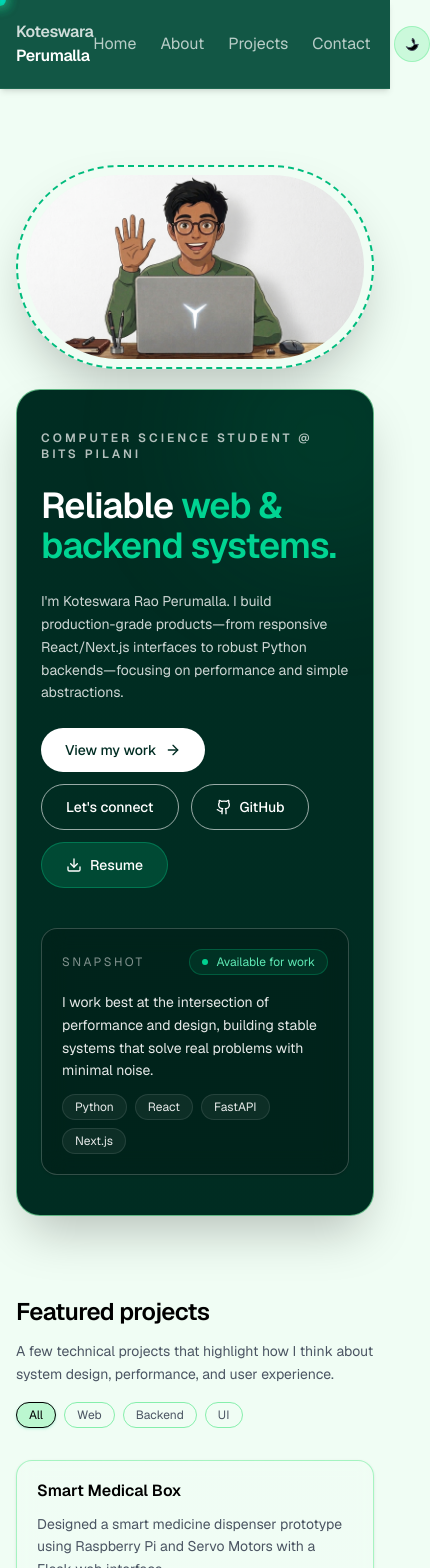
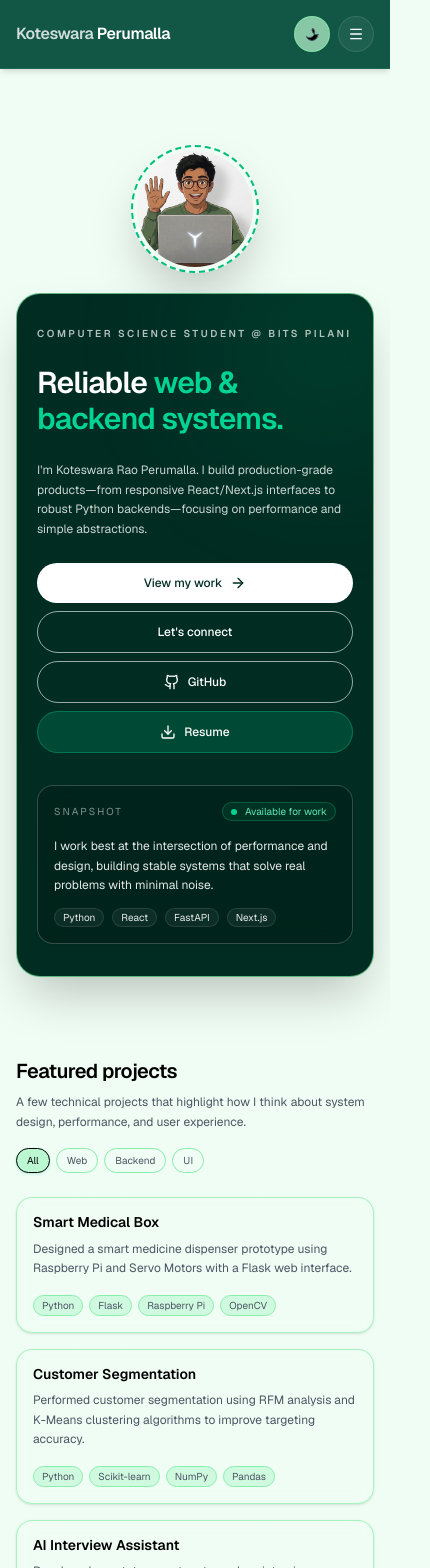
Before and after one commit to p-koteswara/ProfileWebsite, a Next.js app: page / in a window 390 px wide. Shown: the top 1568 px of the page, 430 px wide, since content can reach past the window. Built offline with nearby package versions, Linux system fonts and the light colour scheme.

Commit message:
Fixed issues with responsive

```diff
--- a/app/about/page.tsx
+++ b/app/about/page.tsx
@@ -1,10 +1,10 @@
 export default function About() {
   return (
-    <section className="py-10 sm:py-14 lg:py-20 space-y-6">
-      <h1 className="text-3xl font-semibold tracking-tight sm:text-4xl md:text-5xl">
+    <section className="py-6 sm:py-14 lg:py-20 space-y-4 sm:space-y-6">
+      <h1 className="text-2xl font-semibold tracking-tight sm:text-4xl md:text-5xl">
         About
       </h1>
-      <p className="max-w-4xl text-base leading-relaxed text-muted sm:text-lg">
+      <p className="max-w-4xl text-sm leading-relaxed text-muted sm:text-lg">
         I&apos;m a full stack developer who enjoys designing simple, resilient
         systems. I care about clear abstractions, small details, and building
         interfaces that feel calm and predictable rather than loud or
--- a/app/layout.tsx
+++ b/app/layout.tsx
@@ -7,9 +7,9 @@ import "./globals.css";
 import { ThemeToggle } from "../components/theme-toggle";
 import { ThemeProvider } from "../components/theme-provider";
 import CursorTrail from "../components/cursor-trail";
-import { motion, useMotionValue, useSpring } from "framer-motion";
-import { useEffect } from "react";
-import { Github, Linkedin, Mail } from "lucide-react";
+import { motion, useMotionValue, useSpring, AnimatePresence } from "framer-motion";
+import { useEffect, useState } from "react";
+import { Github, Linkedin, Mail, Menu, X } from "lucide-react";
 
 const geistSans = Geist({
   variable: "--font-geist-sans",
@@ -26,6 +26,7 @@ export default function RootLayout({
 }: {
   children: React.ReactNode;
 }) {
+  const [isMenuOpen, setIsMenuOpen] = useState(false);
   const mouseX = useMotionValue(0);
   const mouseY = useMotionValue(0);
 
@@ -43,11 +44,19 @@ export default function RootLayout({
     return () => window.removeEventListener("mousemove", handleMouseMove);
   }, [mouseX, mouseY]);
 
+  const navItems = [
+    { name: "Home", href: "/#hero" },
+    { name: "About", href: "/#about" },
+    { name: "Projects", href: "/projects" },
+    { name: "Contact", href: "/contact" },
+  ];
+
   return (
     <html lang="en" suppressHydrationWarning>
       <body className={`${geistSans.variable} ${geistMono.variable}`}>
         <ThemeProvider>
-          <div className="relative min-h-screen bg-background text-foreground transition-colors duration-300">
+          <div className="relative min-h-screen bg-background text-foreground transition-colors duration-300 overflow-x-hidden">
+            <div className="hidden md:block">
               <CursorTrail />
               {/* Mouse Spotlight */}
               <motion.div
@@ -56,32 +65,69 @@ export default function RootLayout({
                   background: `radial-gradient(600px circle at ${spotlightX}px ${spotlightY}px, var(--color-accent), transparent 80%)`,
                 }}
               />
+            </div>
 
             <header className="sticky top-0 z-50 border-b border-border/10 bg-header-bg/95 text-header-text shadow-md backdrop-blur-sm">
-              <div className="mx-auto flex max-w-[1400px] items-center justify-between px-4 py-5 sm:px-6 sm:py-6 lg:px-8">
-                <Link href="/#hero" className="group text-base font-semibold tracking-tight">
+              <div className="mx-auto flex max-w-[1400px] items-center justify-between px-4 py-4 sm:px-6 sm:py-6 lg:px-8">
+                <Link href="/#hero" className="group text-base font-semibold tracking-tight shrink-0">
                   <span className="opacity-80 transition-opacity group-hover:opacity-100">Koteswara</span>{" "}
                   <span className="transition-transform group-hover:translate-x-1 inline-block">Perumalla</span>
                 </Link>
-                <nav className="flex items-center gap-6 text-base text-header-text/70">
-                  {[
-                    { name: "Home", href: "/#hero" },
-                    { name: "About", href: "/#about" },
-                    { name: "Projects", href: "/projects" },
-                    { name: "Contact", href: "/contact" },
-                  ].map((item) => (
+
+                <nav className="flex items-center gap-3 sm:gap-6">
+                  {/* Desktop Navigation */}
+                  <div className="hidden items-center gap-6 md:flex">
+                    {navItems.map((item) => (
                       <Link
                         key={item.name}
                         href={item.href}
-                      className="relative transition-colors hover:text-header-text group"
+                        className="relative text-sm font-medium text-header-text/70 transition-colors hover:text-header-text group"
                       >
                         {item.name}
                         <span className="absolute -bottom-1 left-0 h-0.5 w-0 bg-white transition-all duration-300 group-hover:w-full" />
                       </Link>
                     ))}
+                  </div>
+
+                  <div className="flex items-center gap-2 sm:gap-4">
                     <ThemeToggle />
+                    {/* Mobile Menu Button */}
+                    <button
+                      type="button"
+                      className="flex h-9 w-9 items-center justify-center rounded-full border border-white/10 bg-white/5 transition-colors hover:bg-white/10 md:hidden"
+                      onClick={() => setIsMenuOpen(!isMenuOpen)}
+                      aria-label="Toggle menu"
+                    >
+                      {isMenuOpen ? <X className="h-4 w-4" /> : <Menu className="h-4 w-4" />}
+                    </button>
+                  </div>
                 </nav>
               </div>
+
+              {/* Mobile Navigation Dropdown */}
+              <AnimatePresence>
+                {isMenuOpen && (
+                  <motion.div
+                    initial={{ opacity: 0, height: 0 }}
+                    animate={{ opacity: 1, height: "auto" }}
+                    exit={{ opacity: 0, height: 0 }}
+                    className="overflow-hidden border-b border-white/10 bg-header-bg md:hidden"
+                  >
+                    <nav className="flex flex-col px-4 py-2">
+                      {navItems.map((item) => (
+                        <Link
+                          key={item.name}
+                          href={item.href}
+                          onClick={() => setIsMenuOpen(false)}
+                          className="py-4 text-sm font-medium text-header-text/70 transition-colors hover:text-header-text border-b border-white/5 last:border-0"
+                        >
+                          {item.name}
+                        </Link>
+                      ))}
+                    </nav>
+                  </motion.div>
+                )}
+              </AnimatePresence>
             </header>
 
             <main className="relative z-10 mx-auto max-w-[1400px] px-4 py-12 sm:px-6 sm:py-16 lg:px-8">
@@ -91,7 +137,7 @@ export default function RootLayout({
             <footer className="relative z-10 border-t border-border/10 bg-background py-12">
               <div className="mx-auto max-w-[1400px] px-4 sm:px-6 lg:px-8">
                 <div className="flex flex-col items-center justify-between gap-6 md:flex-row">
-                  <div className="text-sm text-muted">
+                  <div className="text-xs sm:text-sm text-muted text-center md:text-left">
                     © {new Date().getFullYear()} Koteswara Perumalla. Built with Next.js.
                   </div>
                   <div className="flex items-center gap-6">
--- a/app/page.tsx
+++ b/app/page.tsx
@@ -94,13 +94,12 @@ export default function Home() {
           transition={{ duration: 0.6 }}
           className="flex justify-center"
         >
-          <div className="relative rounded-full p-2 border-2 border-dashed border-emerald-500 shadow-2xl dark:border-emerald-400">
+          <div className="relative rounded-full p-2 border-2 border-dashed border-emerald-500 shadow-2xl dark:border-emerald-400 w-32 h-32 sm:w-48 sm:h-48 md:w-64 md:h-64">
             <Image
               src="/hi image.png"
               alt="Hi"
-              width={500}
-              height={500}
-              className="rounded-full"
+              fill
+              className="rounded-full object-cover p-1"
               priority
             />
           </div>
@@ -114,28 +113,28 @@ export default function Home() {
           animate={{ opacity: 1, scale: 1 }}
           transition={{ duration: 0.8, ease: "easeOut" }}
         >
-          <div className="hover-gradient-shift relative overflow-hidden rounded-3xl border border-border/70 bg-gradient-to-br from-emerald-950 via-emerald-950 to-emerald-900 px-6 py-10 text-white shadow-2xl dark:from-black dark:via-emerald-950 dark:to-emerald-950 sm:px-10 sm:py-12">
+          <div className="hover-gradient-shift relative overflow-hidden rounded-3xl border border-border/70 bg-gradient-to-br from-emerald-950 via-emerald-950 to-emerald-900 px-5 py-8 text-white shadow-2xl dark:from-black dark:via-emerald-950 dark:to-emerald-950 sm:px-10 sm:py-12">
             {/* Decorative background circle */}
             <div className="absolute -right-20 -top-20 h-64 w-64 rounded-full bg-emerald-500/10 blur-3xl" />
 
-            <div className="relative grid gap-10 md:grid-cols-[minmax(0,1.2fr)_minmax(0,1fr)] md:items-center">
+            <div className="relative grid gap-8 md:grid-cols-[minmax(0,1.2fr)_minmax(0,1fr)] md:items-center">
               <motion.div className="space-y-6" variants={stagger} initial="initial" animate="whileInView">
-                <motion.p className="text-xs font-semibold uppercase tracking-[0.25em] text-white/70" variants={fadeInUp}>
+                <motion.p className="text-[10px] font-semibold uppercase tracking-[0.25em] text-white/70 sm:text-xs" variants={fadeInUp}>
                   Computer Science Student @ BITS Pilani
                 </motion.p>
-                <motion.h1 className="text-4xl font-semibold tracking-tight sm:text-5xl md:text-6xl" variants={fadeInUp}>
+                <motion.h1 className="text-3xl font-semibold tracking-tight sm:text-5xl md:text-6xl" variants={fadeInUp}>
                   Reliable <span className="text-emerald-400">web & backend systems.</span>
                 </motion.h1>
-                <motion.p className="max-w-3xl text-sm leading-relaxed text-white/80 sm:text-base" variants={fadeInUp}>
+                <motion.p className="max-w-3xl text-xs leading-relaxed text-white/80 sm:text-sm md:text-base" variants={fadeInUp}>
                   I&apos;m Koteswara Rao Perumalla. I build production-grade products—from
                   responsive React/Next.js interfaces to robust Python backends—focusing
                   on performance and simple abstractions.
                 </motion.p>
-                <motion.div className="flex flex-wrap gap-3" variants={fadeInUp}>
+                <motion.div className="grid grid-cols-1 xs:grid-cols-2 gap-2 sm:flex sm:flex-wrap sm:gap-3" variants={fadeInUp}>
                   <Magnetic>
                     <Link
                       href="/projects"
-                      className="group inline-flex items-center justify-center gap-2 rounded-full bg-white px-6 py-3 text-sm font-medium text-emerald-950 transition-all hover:bg-white/90 hover:shadow-lg hover:shadow-emerald-500/20"
+                      className="group flex w-full items-center justify-center gap-2 rounded-full bg-white px-4 py-3 text-xs font-medium text-emerald-950 transition-all hover:bg-white/90 hover:shadow-lg hover:shadow-emerald-500/20 sm:w-auto sm:px-6 sm:py-3 sm:text-sm"
                     >
                       View my work
                       <ArrowRight className="h-4 w-4 transition-transform group-hover:translate-x-1" />
@@ -144,7 +143,7 @@ export default function Home() {
                   <Magnetic>
                     <Link
                       href="/contact"
-                      className="inline-flex items-center justify-center rounded-full border border-white/60 bg-transparent px-6 py-3 text-sm font-medium text-white transition-all hover:border-white hover:bg-white/10"
+                      className="flex w-full items-center justify-center rounded-full border border-white/60 bg-transparent px-4 py-3 text-xs font-medium text-white transition-all hover:border-white hover:bg-white/10 sm:w-auto sm:px-6 sm:py-3 sm:text-sm"
                     >
                       Let&apos;s connect
                     </Link>
@@ -154,17 +153,17 @@ export default function Home() {
                       href="https://github.com/p-koteswara"
                       target="_blank"
                       rel="noopener noreferrer"
-                      className="inline-flex items-center justify-center gap-2 rounded-full border border-white/60 bg-transparent px-6 py-3 text-sm font-medium text-white transition-all hover:border-white hover:bg-white/10"
+                      className="flex w-full items-center justify-center gap-2 rounded-full border border-white/60 bg-transparent px-4 py-3 text-xs font-medium text-white transition-all hover:border-white hover:bg-white/10 sm:w-auto sm:px-6 sm:py-3 sm:text-sm"
                     >
                       <Github className="h-4 w-4" />
-                      GitHub
+                      <span className="sm:inline">GitHub</span>
                     </a>
                   </Magnetic>
                   <Magnetic>
                     <a
                       href="/Koteswara - Resume.pdf"
                       download
-                      className="inline-flex items-center justify-center gap-2 rounded-full bg-emerald-500/20 border border-emerald-500/40 px-6 py-3 text-sm font-medium text-white transition-all hover:bg-emerald-500/30"
+                      className="flex w-full items-center justify-center gap-2 rounded-full bg-emerald-500/20 border border-emerald-500/40 px-4 py-3 text-xs font-medium text-white transition-all hover:bg-emerald-500/30 sm:w-auto sm:px-6 sm:py-3 sm:text-sm"
                     >
                       <Download className="h-4 w-4" />
                       Resume
@@ -174,31 +173,31 @@ export default function Home() {
               </motion.div>
 
               <motion.div
-                className="hover-gradient-shift space-y-4 rounded-2xl border border-white/20 bg-gradient-to-br from-black/20 via-black/20 to-emerald-500/10 p-5 text-sm text-white/90 shadow-sm backdrop-blur-md"
+                className="hover-gradient-shift space-y-4 rounded-2xl border border-white/20 bg-gradient-to-br from-black/20 via-black/20 to-emerald-500/10 p-4 text-xs text-white/90 shadow-sm backdrop-blur-md sm:p-5 sm:text-sm"
                 initial={{ opacity: 0, x: 20 }}
                 animate={{ opacity: 1, x: 0 }}
                 transition={{ delay: 0.4, duration: 0.8 }}
               >
                 <div className="flex items-center justify-between">
-                  <span className="text-xs uppercase tracking-[0.2em] text-white/50">
+                  <span className="text-[10px] uppercase tracking-[0.2em] text-white/50 sm:text-xs">
                     Snapshot
                   </span>
-                  <span className="flex items-center gap-2 rounded-full border border-emerald-500/30 bg-emerald-500/10 px-3 py-1 text-xs text-emerald-300">
+                  <span className="flex items-center gap-2 rounded-full border border-emerald-500/30 bg-emerald-500/10 px-2 py-0.5 text-[10px] text-emerald-300 sm:px-3 sm:py-1 sm:text-xs">
                     <span className="h-1.5 w-1.5 animate-pulse rounded-full bg-emerald-400" />
                     Available for work
                   </span>
                 </div>
                 <div className="space-y-3">
-                  <p className="text-sm leading-relaxed">
+                  <p className="leading-relaxed">
                     I work best at the intersection of performance and design,
                     building stable systems that solve real problems with
                     minimal noise.
                   </p>
-                  <div className="flex flex-wrap gap-2 text-xs">
+                  <div className="flex flex-wrap gap-2 text-[10px] sm:text-xs">
                     {["Python", "React", "FastAPI", "Next.js"].map((item) => (
                       <span
                         key={item}
-                        className="rounded-full border border-white/10 bg-white/5 px-3 py-1 text-white/90"
+                        className="rounded-full border border-white/10 bg-white/5 px-2 py-0.5 text-white/90 sm:px-3 sm:py-1"
                       >
                         {item}
                       </span>
@@ -212,24 +211,24 @@ export default function Home() {
       </div>
 
       {/* Featured projects */}
-      <motion.section id="work" className="space-y-8" {...fadeInUp}>
+      <motion.section id="work" className="space-y-6 sm:space-y-8" {...fadeInUp}>
         <div className="flex flex-wrap items-end justify-between gap-4">
-          <div className="space-y-3">
-            <h2 className="text-2xl font-semibold tracking-tight sm:text-3xl">
+          <div className="space-y-2 sm:space-y-3">
+            <h2 className="text-xl font-semibold tracking-tight sm:text-2xl md:text-3xl">
               Featured projects
             </h2>
-            <p className="max-w-4xl text-sm leading-relaxed text-muted sm:text-base">
+            <p className="max-w-4xl text-xs leading-relaxed text-muted sm:text-sm md:text-base">
               A few technical projects that highlight how I think about system design,
               performance, and user experience.
             </p>
           </div>
-          <div className="flex flex-wrap gap-2 text-xs">
+          <div className="flex flex-wrap gap-1.5 text-[10px] sm:gap-2 sm:text-xs">
             {["All", "Web", "Backend", "UI"].map((category) => (
               <button
                 key={category}
                 type="button"
                 onClick={() => setActiveCategory(category as Category)}
-                className={`rounded-full border px-3 py-1 transition-all ${
+                className={`rounded-full border px-2.5 py-1 transition-all sm:px-3 ${
                   activeCategory === category
                     ? "border-foreground bg-accent text-foreground shadow-sm shadow-emerald-500/20"
                     : "border-border bg-background text-muted hover:border-border/80 hover:text-foreground"
@@ -242,7 +241,7 @@ export default function Home() {
         </div>
 
         <motion.div
-          className="grid gap-5 sm:grid-cols-2 lg:grid-cols-3"
+          className="grid gap-4 sm:gap-5 sm:grid-cols-2 lg:grid-cols-3"
           variants={stagger}
           initial="initial"
           whileInView="whileInView"
@@ -252,24 +251,24 @@ export default function Home() {
             <TiltCard key={project.title}>
               <motion.div
                 variants={fadeInUp}
-                className="hover-gradient-shift group flex h-full flex-col justify-between rounded-2xl border border-border/70 bg-gradient-to-br from-background/60 via-background/60 to-emerald-500/5 p-5 shadow-sm transition-all hover:border-emerald-500/30 hover:shadow-xl hover:shadow-emerald-500/5 backdrop-blur-sm"
+                className="hover-gradient-shift group flex h-full flex-col justify-between rounded-2xl border border-border/70 bg-gradient-to-br from-background/60 via-background/60 to-emerald-500/5 p-4 sm:p-5 shadow-sm transition-all hover:border-emerald-500/30 hover:shadow-xl hover:shadow-emerald-500/5 backdrop-blur-sm"
               >
-                <div className="space-y-3">
+                <div className="space-y-2 sm:space-y-3">
                   <div className="flex items-center justify-between">
-                    <h3 className="text-base font-semibold leading-tight group-hover:text-emerald-600 dark:group-hover:text-emerald-400 transition-colors">
+                    <h3 className="text-sm font-semibold leading-tight group-hover:text-emerald-600 dark:group-hover:text-emerald-400 transition-colors sm:text-base">
                       {project.title}
                     </h3>
-                    <ExternalLink className="h-4 w-4 text-muted opacity-0 transition-opacity group-hover:opacity-100" />
+                    <ExternalLink className="h-3.5 w-3.5 text-muted opacity-0 transition-opacity group-hover:opacity-100 sm:h-4 sm:w-4" />
                   </div>
-                  <p className="text-sm leading-relaxed text-muted">
+                  <p className="text-xs leading-relaxed text-muted sm:text-sm">
                     {project.description}
                   </p>
                 </div>
-                <div className="mt-5 flex flex-wrap gap-2 text-xs">
+                <div className="mt-4 flex flex-wrap gap-1.5 text-[10px] sm:mt-5 sm:gap-2 sm:text-xs">
                   {project.tech.map((item) => (
                     <span
                       key={item}
-                      className="rounded-full border border-border bg-accent/60 px-3 py-1 text-muted group-hover:border-emerald-500/20 group-hover:text-foreground transition-colors"
+                      className="rounded-full border border-border bg-accent/60 px-2 py-0.5 text-muted group-hover:border-emerald-500/20 group-hover:text-foreground transition-colors sm:px-3 sm:py-1"
                     >
                       {item}
                     </span>
@@ -294,14 +293,14 @@ export default function Home() {
       {/* About + skills */}
       <motion.section
         id="about"
-        className="grid gap-10 md:grid-cols-[minmax(0,1.2fr)_minmax(0,1fr)]"
+        className="grid gap-8 md:grid-cols-[minmax(0,1.2fr)_minmax(0,1fr)] md:gap-10"
         {...fadeInUp}
       >
         <div className="space-y-4">
-          <h2 className="text-2xl font-semibold tracking-tight sm:text-3xl">
+          <h2 className="text-xl font-semibold tracking-tight sm:text-2xl md:text-3xl">
             About
           </h2>
-          <p className="max-w-4xl text-sm leading-relaxed text-muted sm:text-base">
+          <p className="max-w-4xl text-xs leading-relaxed text-muted sm:text-sm md:text-base">
             I&apos;m a Computer Science student at BITS Pilani Dubai with a
             passion for building resilient systems and thoughtful interfaces.
             I have experience in full-stack development, from React/Next.js
@@ -309,23 +308,23 @@ export default function Home() {
             problems with clean code.
           </p>
 
-          <div className="mt-6 space-y-4 text-sm">
+          <div className="mt-6 space-y-4 text-xs sm:text-sm">
             {EXPERIENCE.map((item, idx) => (
               <motion.div
                 key={item.period}
-                className="flex gap-4"
+                className="flex flex-col gap-1 sm:flex-row sm:gap-4"
                 initial={{ opacity: 0, x: -20 }}
                 whileInView={{ opacity: 1, x: 0 }}
                 transition={{ delay: idx * 0.1 }}
                 viewport={{ once: true }}
               >
-                <div className="w-28 shrink-0 text-xs text-muted">{item.period}</div>
+                <div className="w-full shrink-0 text-[10px] text-muted sm:w-28 sm:text-xs">{item.period}</div>
                 <div className="space-y-1">
-                  <p className="text-sm font-medium">
+                  <p className="font-medium">
                     {item.title} ·{" "}
                     <span className="text-muted">{item.company}</span>
                   </p>
-                  <p className="text-sm text-muted">{item.summary}</p>
+                  <p className="text-muted">{item.summary}</p>
                 </div>
               </motion.div>
             ))}
@@ -334,7 +333,7 @@ export default function Home() {
           <div className="mt-6">
             <Link
               href="/about"
-              className="group inline-flex items-center gap-2 text-sm text-muted transition-colors hover:text-foreground"
+              className="group inline-flex items-center gap-2 text-xs text-muted transition-colors hover:text-foreground sm:text-sm"
             >
               View more about me
               <ArrowRight className="h-4 w-4 transition-transform group-hover:translate-x-1" />
@@ -343,18 +342,18 @@ export default function Home() {
         </div>
 
         <motion.div
-          className="hover-gradient-shift space-y-4 rounded-2xl border border-border bg-gradient-to-br from-background/60 via-background/60 to-emerald-500/5 p-5 shadow-sm hover:shadow-lg transition-all backdrop-blur-sm"
+          className="hover-gradient-shift space-y-4 rounded-2xl border border-border bg-gradient-to-br from-background/60 via-background/60 to-emerald-500/5 p-4 sm:p-5 shadow-sm hover:shadow-lg transition-all backdrop-blur-sm"
           whileHover={{ scale: 1.02 }}
           transition={{ type: "spring", stiffness: 300 }}
         >
-          <h3 className="text-sm font-semibold uppercase tracking-[0.22em] text-muted">
+          <h3 className="text-[10px] font-semibold uppercase tracking-[0.22em] text-muted sm:text-xs">
             Skills
           </h3>
-          <div className="flex flex-wrap gap-2 text-xs">
+          <div className="flex flex-wrap gap-1.5 text-[10px] sm:gap-2 sm:text-xs">
             {SKILLS.map((skill) => (
               <span
                 key={skill}
-                className="rounded-full border border-border bg-accent/70 px-3 py-1 text-muted hover:border-emerald-500/40 hover:text-foreground transition-colors cursor-default"
+                className="rounded-full border border-border bg-accent/70 px-2 py-0.5 text-muted hover:border-emerald-500/40 hover:text-foreground transition-colors cursor-default sm:px-3 sm:py-1"
               >
                 {skill}
               </span>
```
Also changed, not shown: app/contact/page.tsx (+14 -14 lines), app/projects/page.tsx (+9 -9 lines). Lines whose indentation alone changed are shown as unchanged.
